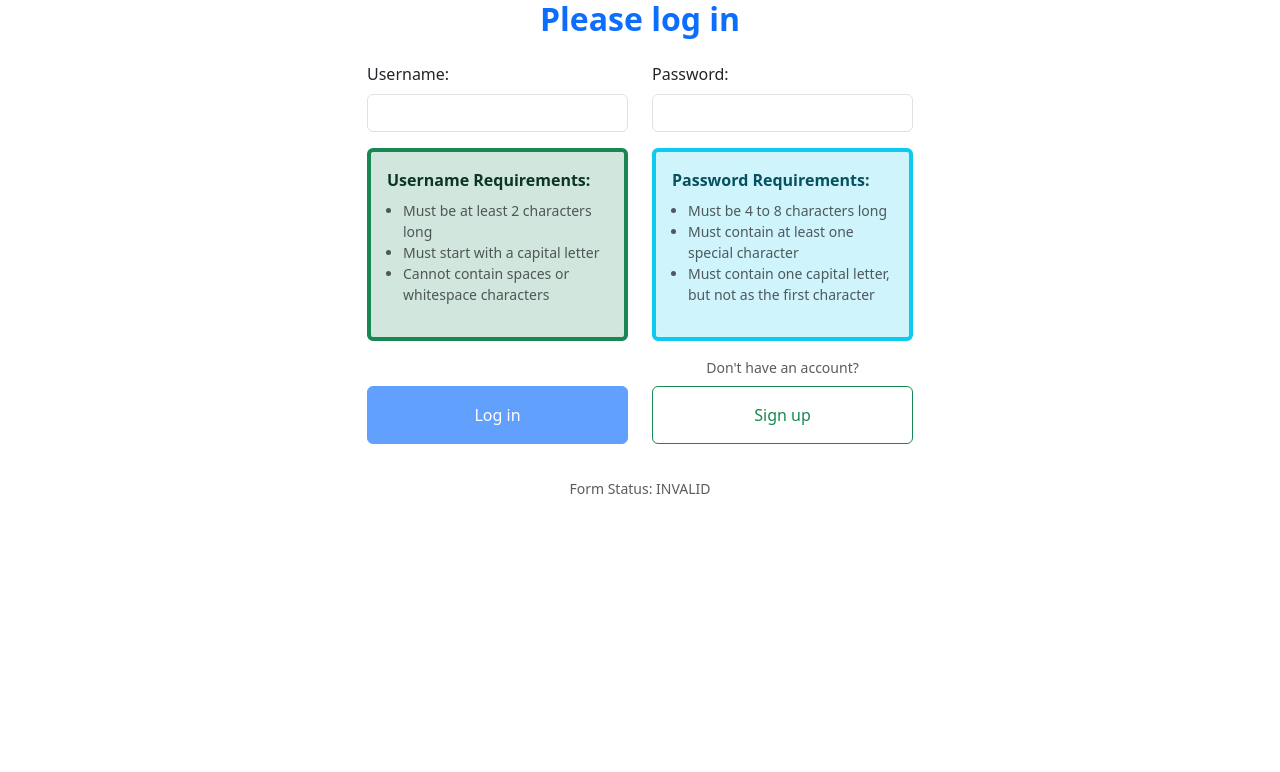
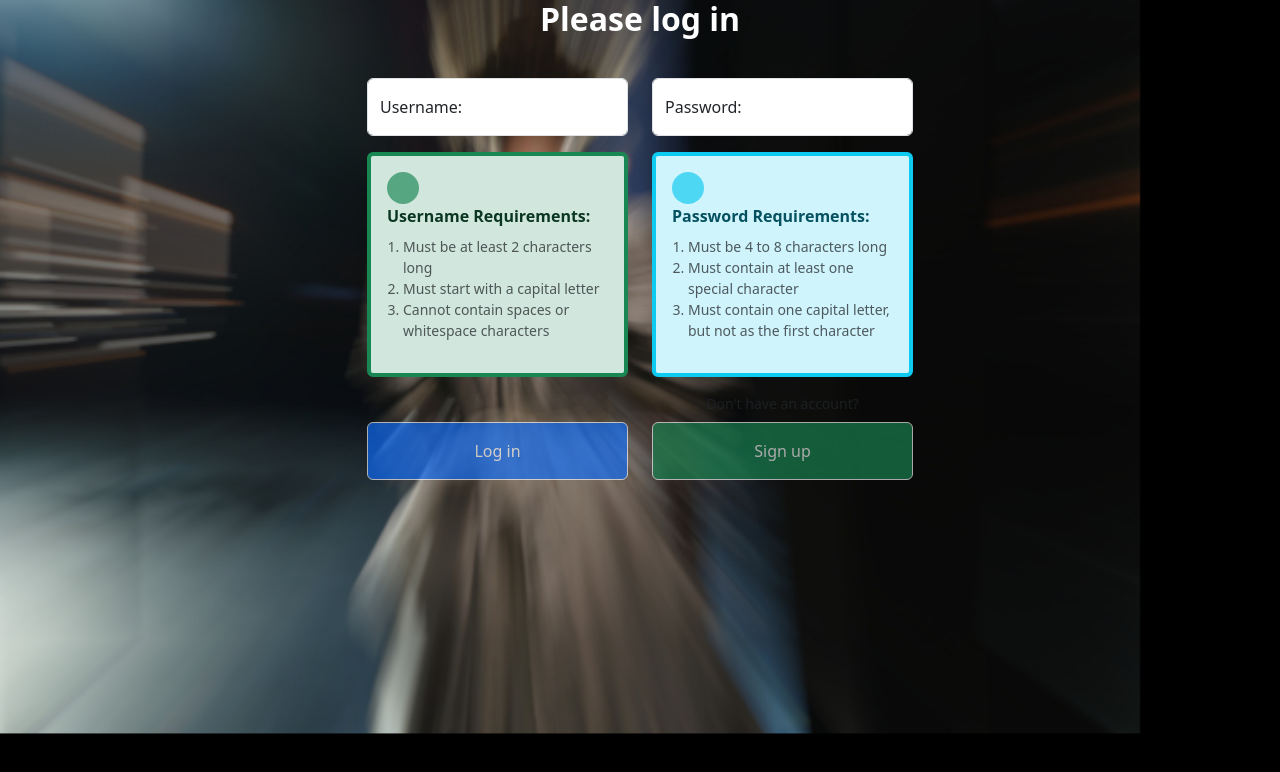
Before and after one commit to WebCoderLV/spelite1, an Angular app: page / in a window 1280 px wide. Shown: the top 772 px of the page. Built offline with nearby package versions, Linux system fonts and the light colour scheme.

Commit message:
Added async validation and dummy service call

```diff
--- a/src/app/login/login.css
+++ b/src/app/login/login.css
@@ -1,10 +1,8 @@
-/* Bootstrap form validation styling */
 .form-control.ng-invalid.ng-touched {
-    border-color: #dc3545 !important;
-    box-shadow: 0 0 0 0.2rem rgba(220, 53, 69, 0.25) !important;
+    border-color: red;
 }
 
-.form-control.ng-invalid.ng-touched:focus {
-    border-color: #dc3545 !important;
-    box-shadow: 0 0 0 0.2rem rgba(220, 53, 69, 0.25) !important;
+.btn {
+    color: white;
+    border-color: white;
 }
--- a/src/app/login/login.html
+++ b/src/app/login/login.html
@@ -1,55 +1,83 @@
+<div
+  class="bg"
+  style="
+    background-image: url('images/welcome2.jpg');
+    background-size: cover;
+    background-position: center;
+    height: 100vh;
+  "
+>
   <div class="container">
     <div class="row justify-content-center">
       <div class="col-md-8 col-lg-6">
         <div class="text-center mb-4">
-        <h2 class="fw-bold text-primary">Please log in</h2>
+          <h2 class="fw-bold text-white">Please log in</h2>
         </div>
 
         <form [formGroup]="loginForm">
           <!-- Form Fields Row -->
           <div class="row">
-          <div class="col-md-6 mb-3">
-            <label for="username" class="form-label">Username:</label>
-            <input formControlName="username" type="text" class="form-control" id="username" />
-            @if (loginForm.get('username')?.invalid && loginForm.get('username')?.touched) {
-            <div class="invalid-feedback d-block">
-              @if (loginForm.get('username')?.errors?.['required']) {
-              <small class="text-danger">Username is required</small>
+            <div class="col-md-6">
+              <div class="form-floating mb-3 mt-3">
+                <input
+                  id="username"
+                  formControlName="username"
+                  type="text"
+                  class="form-control"
+                  placeholder="Username"
+                />
+                <label for="username">Username:</label>
+              </div>
+              @if (loginForm.get('username')?.invalid && loginForm.get('username')?.touched) { @if
+              (loginForm.get('username')?.errors?.['required']) {
+              <small class="text-white bg-dark">Please enter username</small>
               } @if (loginForm.get('username')?.errors?.['minlength']) {
-              <small class="text-danger">Username must be at least 2 characters</small>
+              <small class="text-white bg-dark">Username must be at least 2 characters</small>
               } @if (loginForm.get('username')?.errors?.['pattern']) {
-              <small class="text-danger"
+              <small class="text-white bg-dark"
                 >Username must start with a capital letter and contain no spaces</small
               >
+              } @if (loginForm.get('username')?.errors?.['userNotFound']) {
+              <small class="text-white bg-dark">
+                ⚠️ {{ loginForm.get('username')?.errors?.['userNotFound']?.message }}
+              </small>
+              } } @if (loginForm.get('username')?.pending) {
+              <small class="text-white bg-dark">
+                <span class="spinner-border spinner-border-sm me-1" role="status"></span>
+                Checking user...
+              </small>
               }
             </div>
-            }
+            <div class="col-md-6">
+              <div class="form-floating mb-3 mt-3">
+                <input
+                  id="password"
+                  formControlName="password"
+                  type="password"
+                  class="form-control"
+                  placeholder="Password"
+                />
+                <label for="password">Password:</label>
               </div>
-          <div class="col-md-6 mb-3">
-            <label for="password" class="form-label">Password:</label>
-            <input formControlName="password" type="password" class="form-control" id="password" />
-            @if (loginForm.get('password')?.invalid && loginForm.get('password')?.touched) {
-            <div class="invalid-feedback d-block">
-              @if (loginForm.get('password')?.errors?.['required']) {
-              <small class="text-danger">Password is required</small>
+              @if (loginForm.get('password')?.invalid && loginForm.get('password')?.touched) { @if
+              (loginForm.get('password')?.errors?.['required']) {
+              <small class="text-white bg-dark">Password is required</small>
               } @if (loginForm.get('password')?.errors?.['length']) {
               <small
-                class="text-danger"
+                class="text-white bg-dark"
                 >{{ loginForm.get('password')?.errors?.['length']?.message }}</small
               >
               } @if (loginForm.get('password')?.errors?.['specialChar']) {
               <small
-                class="text-danger"
+                class="text-white bg-dark"
                 >{{ loginForm.get('password')?.errors?.['specialChar']?.message }}</small
               >
               } @if (loginForm.get('password')?.errors?.['capitalLetter']) {
               <small
-                class="text-danger"
+                class="text-white bg-dark"
                 >{{ loginForm.get('password')?.errors?.['capitalLetter']?.message }}</small
               >
-              }
-            </div>
-            }
+              } }
             </div>
           </div>
 
@@ -59,24 +87,26 @@
               <div
                 class="alert alert-success border-start border-success border-4 h-100 d-flex flex-column"
               >
+                <div class="spinner-grow text-success"></div>
                 <div class="fw-bold mb-2 text-success-emphasis">Username Requirements:</div>
-              <ul class="mb-0 ps-3 small text-muted flex-grow-1">
+                <ol class="mb-0 ps-3 small text-muted flex-grow-1">
                   <li>Must be at least 2 characters long</li>
                   <li>Must start with a capital letter</li>
                   <li>Cannot contain spaces or whitespace characters</li>
-              </ul>
+                </ol>
               </div>
             </div>
             <div class="col mb-3">
               <div
                 class="alert alert-info border-start border-info border-4 h-100 d-flex flex-column"
               >
+                <div class="spinner-grow text-info"></div>
                 <div class="fw-bold mb-2 text-info-emphasis">Password Requirements:</div>
-              <ul class="mb-0 ps-3 small text-muted flex-grow-1">
+                <ol class="mb-0 ps-3 small text-muted flex-grow-1">
                   <li>Must be 4 to 8 characters long</li>
                   <li>Must contain at least one special character</li>
                   <li>Must contain one capital letter, but not as the first character</li>
-              </ul>
+                </ol>
               </div>
             </div>
           </div>
@@ -87,7 +117,7 @@
               <button
                 class="btn btn-primary w-100 py-3"
                 type="button"
-              (click)="onSubmit()"
+                (click)="onLogIn()"
                 [disabled]="loginForm.invalid"
               >
                 Log in
@@ -95,19 +125,18 @@
             </div>
             <div class="col-md-6 mb-3">
               <p class="text-muted small mb-2 text-center">Don't have an account?</p>
-            <button class="btn btn-outline-success w-100 py-3" type="button" (click)="onSignUp()">
+              <button
+                class="btn btn-success w-100 py-3"
+                type="button"
+                (click)="onSignUp()"
+                [disabled]="loginForm.invalid"
+              >
                 Sign up
               </button>
-          </div>
-        </div>
-
-        <!-- Debug Info -->
-        <div class="row justify-content-center mt-3">
-          <div class="col-12 text-center">
-            <small class="text-muted">Form Status: {{ loginForm.status }}</small>
             </div>
           </div>
         </form>
       </div>
     </div>
   </div>
+</div>
--- a/src/app/login/login.ts
+++ b/src/app/login/login.ts
@@ -1,6 +1,7 @@
 import { Component, inject } from '@angular/core';
 import {
   AbstractControl,
+  AsyncValidatorFn,
   FormBuilder,
   FormGroup,
   ReactiveFormsModule,
@@ -8,12 +9,7 @@ import {
   Validators
 } from '@angular/forms';
 import { UserInterface } from '../models/user-interface';
-
-// Type-safe form interface
-interface LoginFormValue {
-  username: string;
-  password: string;
-}
+import { UserService } from '../services/user-service';
 
 @Component({
   selector: 'app-login',
@@ -23,6 +19,21 @@ interface LoginFormValue {
 })
 export class Login {
   fb = inject(FormBuilder);
+  userService = inject(UserService);
+  user: UserInterface = {
+    username: '',
+    password: '',
+  };
+
+  // Async validator to check if user exists in dummy data
+  userExistsValidator(): AsyncValidatorFn {
+    return (control: AbstractControl) => {
+      if (!control.value) {
+        return Promise.resolve(null);
+      }
+      return this.userService.validateUserExists(control.value);
+    };
+  }
 
   passwordValidator = (control: AbstractControl): ValidationErrors => {
     const value = control.value;
@@ -33,19 +44,19 @@ export class Login {
     }
     if (value.length < 4 || value.length > 8) {
       errors['length'] = {
-        message: 'Password must be 4 to 8 characters long',
+        message: 'Password must be 4 to 8 characters long. ',
       };
     }
     // Check for at least one special character
     if (!/[!@#$%^&*(),.?":{}|<>]/.test(value)) {
       errors['specialChar'] = {
-        message: 'Password must contain at least one special character',
+        message: 'Password must contain at least one special character. ',
       };
     }
     // Check for at least one capital letter, but not the first character
     if (!/^.+[A-Z]/.test(value) || /^[A-Z]/.test(value)) {
       errors['capitalLetter'] = {
-        message: 'Password must contain one capital letter, but not as the first character',
+        message: 'Password must contain one capital letter, but not as the first character.',
       };
     }
 
@@ -53,21 +64,23 @@ export class Login {
   };
 
   loginForm: FormGroup = this.fb.group({
-    username: ['', [Validators.required, Validators.minLength(2), Validators.pattern('^[A-Z]\\S*$')]],
+    username: ['',
+      [Validators.required, Validators.minLength(2), Validators.pattern('^[A-Z]\\S*$')],
+      [this.userExistsValidator()],
+      { updateOn: 'blur' }  // Validate on blur to reduce API calls
+    ],
     password: ['', [Validators.required, this.passwordValidator]],
   });
 
-  user: UserInterface = {
-    username: '',
-    password: '',
-  };
-
-  onSubmit() {
+  onLogIn() {
     const rawValue = this.loginForm.getRawValue();
     this.user = { ...rawValue };
+    console.log('Login attempt with:', this.user);
   }
 
   onSignUp() {
     console.log('Sign Up clicked');
   }
+
+
 }
--- /dev/null
+++ b/src/app/services/user-service.ts
@@ -0,0 +1,82 @@
+import { Injectable, signal, computed } from '@angular/core';
+import { DUMMY_USERS } from '../DUMMY_USER/dummy-data';
+import { UserInterface } from '../models/user-interface';
+
+@Injectable({
+  providedIn: 'root'
+})
+export class UserService {
+
+  private async simulateDelay(): Promise<void> {
+    return new Promise(resolve => {
+      setTimeout(resolve, 1500);
+    });
+  }
+
+  // Signal for loading state
+  private isLoading = signal(false);
+
+  // Signal for current user
+  private currentUser = signal<UserInterface | null>(null);
+
+  // Signal for validation result
+  private validationResult = signal<boolean | null>(null);
+
+  // Public readonly signals
+  readonly loading = this.isLoading.asReadonly();
+  readonly user = this.currentUser.asReadonly();
+  readonly isValid = this.validationResult.asReadonly();
+
+
+  async getUserByUsername(username: string): Promise<UserInterface | undefined> {
+    this.isLoading.set(true);
+    await this.simulateDelay();
+
+    const user = DUMMY_USERS.find(user => user.username === username);
+    this.currentUser.set(user || null);
+
+    this.isLoading.set(false);
+    return user;
+  }
+
+  async validateUser(username: string): Promise<boolean> {
+    this.isLoading.set(true);
+    await this.simulateDelay();
+
+    const user = DUMMY_USERS.find(u => u.username === username);
+    const isValid = !!user;
+    this.validationResult.set(isValid);
+
+    this.isLoading.set(false);
+    return isValid;
+  }
+
+  // Async validator method that returns proper format for Angular forms
+  async validateUserExists(username: string): Promise<{ [key: string]: any } | null> {
+    const userExists = await this.validateUser(username);
+    return userExists ? null : { userNotFound: { message: 'User not found in system' } };
+  }
+
+  async loginUser(username: string, password: string): Promise<UserInterface | null> {
+    this.isLoading.set(true);
+    await this.simulateDelay();
+
+    const user = DUMMY_USERS.find(u => u.username === username && u.password === password);
+    this.currentUser.set(user || null);
+    this.validationResult.set(!!user);
+
+    this.isLoading.set(false);
+    return user || null;
+  }
+
+  // Method to logout user
+  logoutUser(): void {
+    this.currentUser.set(null);
+    this.validationResult.set(null);
+  }
+
+  clearValidation(): void {
+    this.validationResult.set(null);
+  }
+
+}
```
Also changed, not shown: src/app/DUMMY_USER/dummy-data.ts (added, +54 -0 lines), public/images/welcome2.jpg (added). Lines whose indentation alone changed are shown as unchanged.
